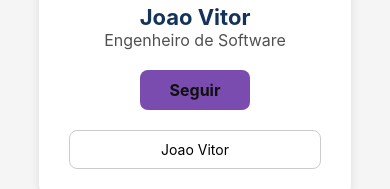
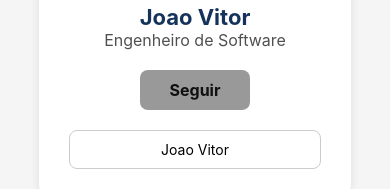
Before and after one commit to L3ili/inf204-desenvolvimento_mobile, a React Native app: screen / in a window 390 px wide. Shown: the part 403-592 px from the top of the page. Built offline with nearby package versions, Linux system fonts and the light colour scheme.

Commit message:
feat: adiciona estado seguindo

```diff
--- a/App.js
+++ b/App.js
@@ -2,6 +2,8 @@ import React, { useState } from "react";
 import { StyleSheet, Text, View, Image, TouchableOpacity, TextInput } from "react-native";
 export default function App() {
 const [nome, setNome] = useState("Joao Vitor");
+const [seguindo, setSeguindo] = useState(true);
+
 return (
 <View style={styles.container}>
 <View style={styles.cartao}>
@@ -9,8 +11,10 @@ return (
 <Text style={styles.nomeUsuario}>{nome}</Text>
 <Text style={styles.profissao}>Engenheiro de Software</Text>
 {/* Botao Customizado */}
-<TouchableOpacity style={styles.botao} activeOpacity={0.7} onPress={() =>
-alert("Seguindo " + nome)}>
+<TouchableOpacity style={[styles.botao, seguindo ? styles.botaoDesativado : null]} activeOpacity={0.7} onPress={() => {
+alert("Seguindo " + nome);
+setSeguindo(!seguindo)
+}}>
 <Text style={styles.textoBotao}>Seguir</Text>
 </TouchableOpacity>
 {/* Entrada de Texto */}
@@ -20,6 +24,7 @@ placeholder="Alterar nome..."
 value={nome}
 onChangeText={(texto) => setNome(texto)}
 />
+
 </View>
 </View>
 );
@@ -77,5 +82,8 @@ borderColor: "#CCC",
 borderRadius: 8,
 padding: 10,
 textAlign: "center",
-}
+},
+botaoDesativado: {
+backgroundColor: "#999999", // ProGray
+},
 });
```
